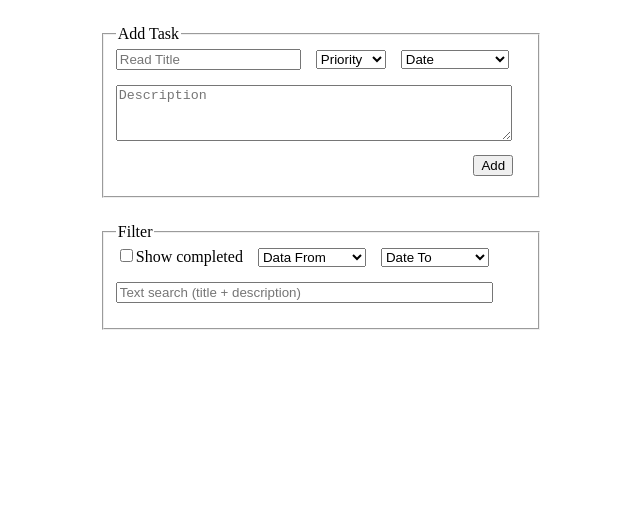
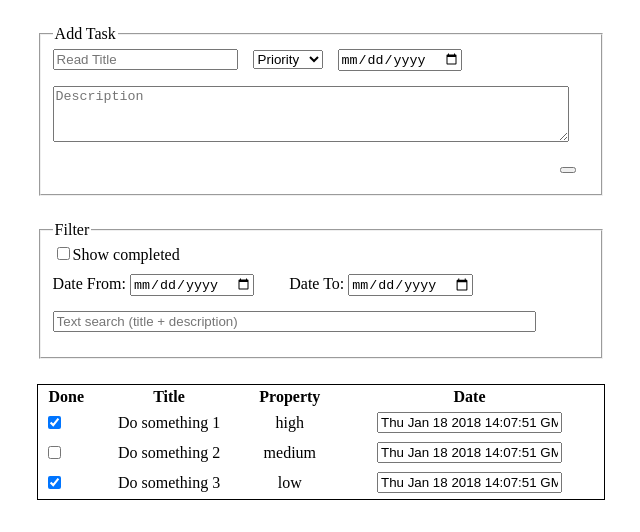
Before and after one commit to Egorivnv/todo-app, a React app: page / in a window 1280 px wide. Shown: the whole page, without its empty margins (319-959 px from the left). Built offline with nearby package versions, Linux system fonts and the light colour scheme.

Commit message:
React HW1

```diff
--- a/src/components/AddTaskForm/dateList.js
+++ /dev/null
@@ -1,24 +0,0 @@
-class DataList {
-
-    getNext (curDate){
-        let dataRange = [];
-        dataRange[0]=curDate.toLocaleDateString();
-        for (var i =1; i<15; i++) {
-            curDate.setDate(curDate.getDate() + 1);
-            dataRange[i]=curDate.toLocaleDateString();
-        }
-        return dataRange;
-    }
-
-    getPrev (curDate){
-        let dataRange = [];
-        dataRange[0]=curDate.toLocaleDateString();
-        for (var i =0; i<10; i++) {
-            curDate.setDate(curDate.getDate() - 1);
-            dataRange[i]=curDate.toLocaleDateString();
-        }
-        return dataRange;
-    }
-}
-
-export default DataList;
--- a/src/components/AddTaskForm/dateOptions.js
+++ /dev/null
@@ -1,45 +0,0 @@
-import React from 'react';
-import DateList from './dateList'
-
-class DateOptions extends React.Component {
-
-    dataList;
-
-    constructor() {
-        super();
-        /*this.state = {
-            dateValue: 5
-        };*/
-        this.dataList = new DateList();
-    }
-
-
-    change (event){
-
-        console.log(this.state.dateValue);
-        let newDateRange;
-        if (event.target.value==="prev"){
-            newDateRange = this.dataList.getPrev(this.props.date);
-        }
-    }
-
-    setDate(e) {
-        console.log(e);
-    }
-
-    render() {
-        let dateNext = this.dataList.getNext(this.props.date);
-
-        return (
-            <select id="taskData" onChange={this.change}>
-                <option value="">{this.props.text}</option>
-                <option value="prev">...previous</option>
-                {dateNext.map((elem)=><option value={elem}>{elem}</option>)}
-                <option value="next"><button>next...</button></option>
-            </select>
-        );
-    }
-}
-
-
-export default DateOptions;
--- a/src/components/AddTaskForm/form.css
+++ b/src/components/AddTaskForm/form.css
@@ -1,5 +1,5 @@
 #taskForm {
-    width: 35%;
+    width: 45%;
     margin: 25px auto;
 }
 
--- a/src/components/AddTaskForm/form.js
+++ b/src/components/AddTaskForm/form.js
@@ -1,16 +1,7 @@
 import React from 'react';
 import './form.css';
-import DateOptions from './dateOptions';
 
 class Form extends React.Component {
-
-    /*constructor() {
-        super();
-        this.state = {
-            taskData: new Date()
-        }
-    }*/
-
 
 
     render () {
@@ -26,9 +17,9 @@ class Form extends React.Component {
                         <option value="medium">Medium</option>
                         <option value="low">Low</option>
                     </select>
-                    <DateOptions date={new Date()} text="Date" />
+                    <input type='date' id='taskData' />
                     <textarea id="formTextArea" placeholder="Description"/>
-                    <div id="addTaskButton"><button >Add</button></div>
+                    <div id="addTaskButton"><button type='submit' value='Add'></button></div>
                 </fieldset>
             </form>
 
--- a/src/components/FilterForm/filer.js
+++ b/src/components/FilterForm/filer.js
@@ -1,6 +1,5 @@
 import React from 'react';
 import './filter.css';
-import DateOptions from '../AddTaskForm/dateOptions'
 
 class Filter extends React.Component {
 
@@ -11,20 +10,20 @@ class Filter extends React.Component {
         }
     }*/
 
-
-
-    render () {
+    render() {
 
         return (
             <form id="filterForm">
                 <fieldset>
                     <legend>Filter</legend>
-                    <label><input type="checkbox" value="true"/>Show completed</label>
+                    <label><input type="checkbox" value="true" />Show completed</label>
                     <span id="felterDataOptions">
-                    <DateOptions date={new Date()} text="Data From" />
-                    <DateOptions date={new Date()} text="Date To" />
+                        <div id='filterDate'>
+                            <label>Date From: <input type='date' /></label>
+                            <label>Date To: <input type='date' /></label>
+                        </div>
                     </span>
-                    <input type="text" id="searchText" placeholder="Text search (title + description)" />
+                    <input type="search" id="searchText" placeholder="Text search (title + description)" />
                 </fieldset>
             </form>
 
--- a/src/components/FilterForm/filter.css
+++ b/src/components/FilterForm/filter.css
@@ -1,5 +1,5 @@
 #filterForm {
-    width: 35%;
+    width: 45%;
     margin: 0px auto;
 }
 
@@ -8,6 +8,14 @@
     margin: 15px 0px;
 }
 
-#felterDataOptions  {
-    margin-left: 0px;
+#filterDate  {
+    margin-top: 10px;
 }
+
+#filterDate  {
+    margin-top: 10px;
+}
+
+#filterDate label {
+    margin-right: 35px;
+}
--- /dev/null
+++ b/src/components/TaskApp/app.js
@@ -0,0 +1,24 @@
+import React from 'react';
+import Form from '../AddTaskForm/form';
+import Filter from '../FilterForm/filer';
+import Table from '../TaskTable/table'
+
+class App extends React.Component {
+    getData() {
+        return [
+            {done: false, title: 'Do something 1', priority: 'high', date: new Date()},
+            {done: true, title: 'Do something 2', priority: 'medium', date: new Date()},
+            {done: false, title: 'Do something 3', priority: 'low', date: new Date()},
+        ]
+        }
+
+    render() {
+        return (<div>
+            <Form />
+            <Filter />
+            <Table items={this.getData()}/>
+        </div>);
+    }
+}
+
+export default App;
--- /dev/null
+++ b/src/components/TaskTable/table.css
@@ -0,0 +1,14 @@
+#tableId {
+    width:45%;
+    margin: 25px auto;
+    border: 1px solid black;
+
+}
+
+#tableBody {
+    text-align: center;
+}
+
+.tr {
+    border-top-color: black;
+}
--- /dev/null
+++ b/src/components/TaskTable/table.js
@@ -0,0 +1,22 @@
+import React from 'react';
+import './table.css';
+import TableHeader from './tableHeader';
+import TableItem from './tableItem';
+
+class Table extends React.Component {
+
+    render () {
+        return (<table id='tableId'>
+            <TableHeader />
+            <tbody id='tableBody'>
+            {
+                (this.props.items).map( (item) => (<TableItem elem={item} />
+                )
+            )
+            }
+            </tbody>
+        </table>);
+    }
+}
+
+export default Table;
--- /dev/null
+++ b/src/components/TaskTable/tableHeader.js
@@ -0,0 +1,17 @@
+import React from 'react';
+
+class TableHeader extends React.Component {
+
+    render() {
+        return (<thead>
+            <tr>
+                <th>Done</th>
+                <th>Title</th>
+                <th>Property</th>
+                <th>Date</th>
+            </tr>
+        </thead>);
+    }
+}
+
+export default TableHeader;
--- /dev/null
+++ b/src/components/TaskTable/tableItem.js
@@ -0,0 +1,24 @@
+import React from 'react';
+import './table.css';
+
+ class TableItem extends React.Component {
+    render () {
+        let item = this.props.elem;
+        let isDone = '';
+        if (item.done) {
+            isDone = <td><input type='checkbox'/></td>;
+        } else {
+            isDone = <td><input type='checkbox' checked='checked'/></td>;
+        }
+        return (<tr class='tr'>
+                <td>{isDone}</td>
+                <td>{item.title}</td>
+                <td>{item.priority}</td>
+                <td><input type='data' value={(item.date)}/></td>
+            </tr>
+        );
+
+    }
+}
+
+export default TableItem;
--- a/src/index.js
+++ b/src/index.js
@@ -1,12 +1,10 @@
 import React from "react";
 import ReactDOM from "react-dom";
-import Form from "./components/AddTaskForm/form";
-import Filter from './components/FilterForm/filer'
+import App from "./components/TaskApp/app";
 
 ReactDOM.render (
     <div>
-    <Form />
-    <Filter />
+    <App />
     </div>,
      document.getElementById('root')
 );
```
